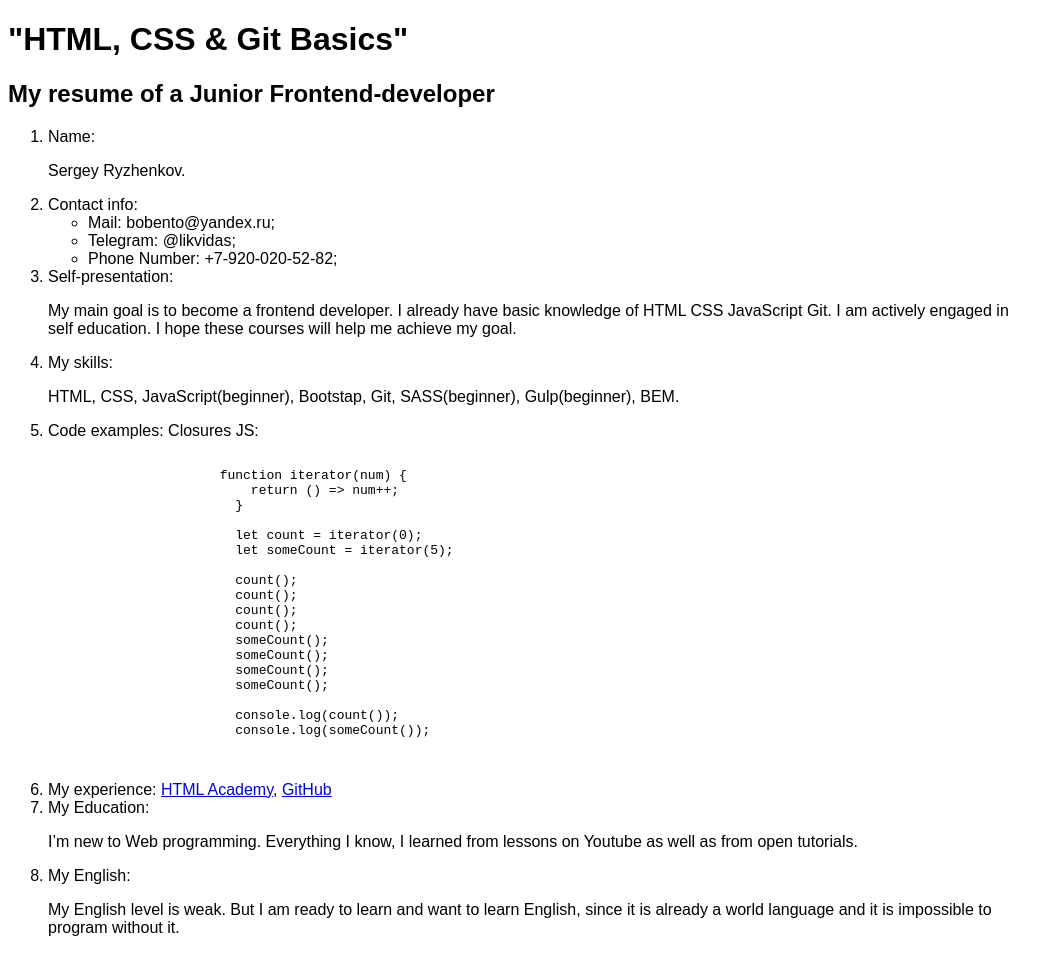
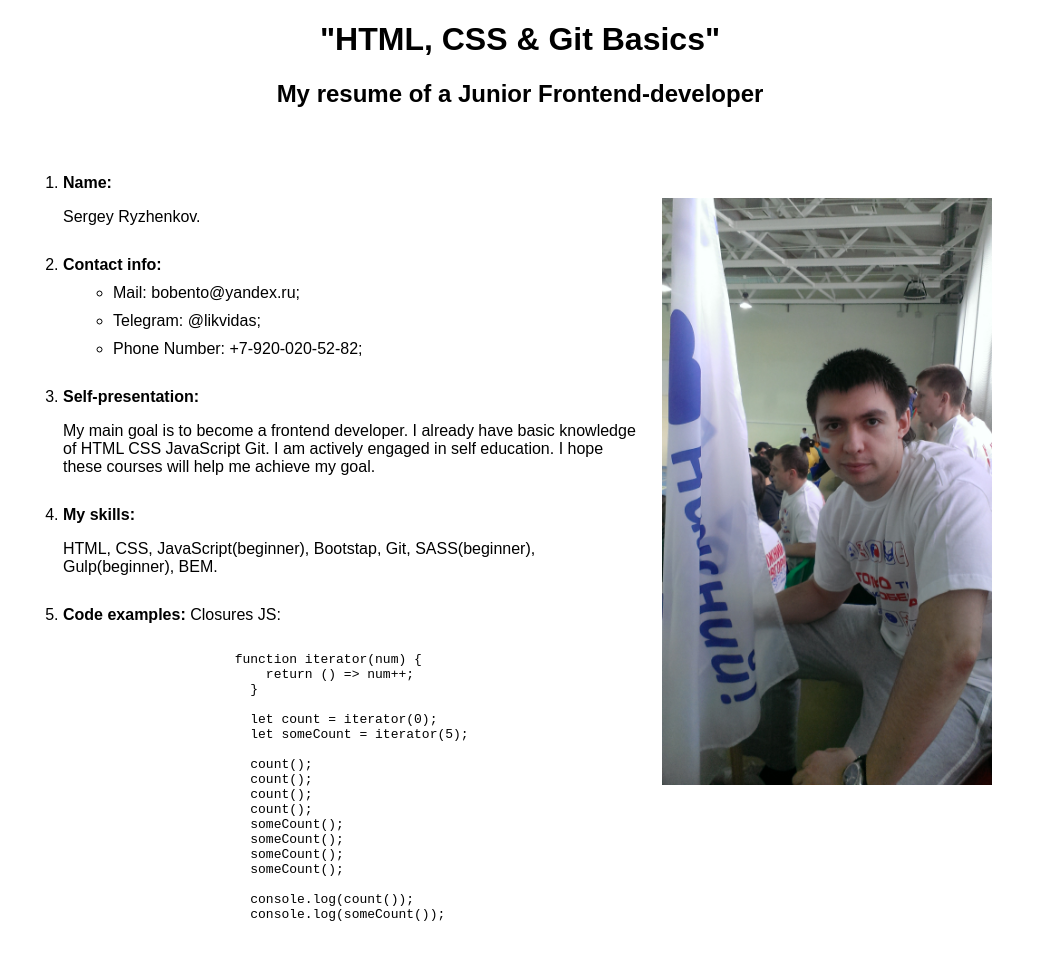
Before and after one commit to Likvidas/rsschool-cv, a plain HTML site: page index.html in a window 1280 px wide. Shown: the top 955 px of the page, without its empty margins (0-1062 px from the left). Drawn offline with Linux system fonts and the light colour scheme.

Commit message:
refactor: change structure of the project

```diff
--- a/index.html
+++ b/index.html
@@ -98,6 +98,7 @@
           <!-- /.list__item -->
         </ol>
         <!-- /.main-list -->
+        <img src="/IMAG0020.jpg" alt="photo" class="avatar" />
       </main>
       <!-- /.main -->
     </div>
--- a/style.css
+++ b/style.css
@@ -1,8 +1,40 @@
 * {
   box-sizing: border-box;
+  text-decoration: none;
 }
 
 .container {
   max-width: 1024px;
   font-family: "Arial", sans-serif;
 }
+
+.avatar {
+  width: 330px;
+  vertical-align: top;
+  margin-top: 70px;
+}
+
+.main-list {
+  display: inline-block;
+  max-width: 650px;
+}
+
+.header-title {
+  text-align: center;
+}
+
+.main-header {
+  text-align: center;
+}
+
+.list__item {
+  margin: 30px 15px;
+}
+
+.bold {
+  font-weight: bold;
+}
+
+ul li {
+  margin: 10px 10px;
+}
```
